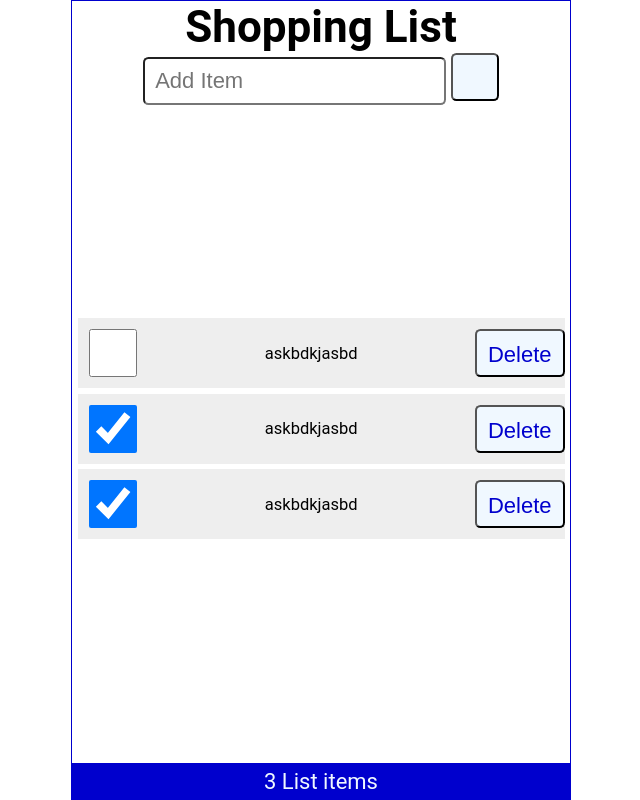
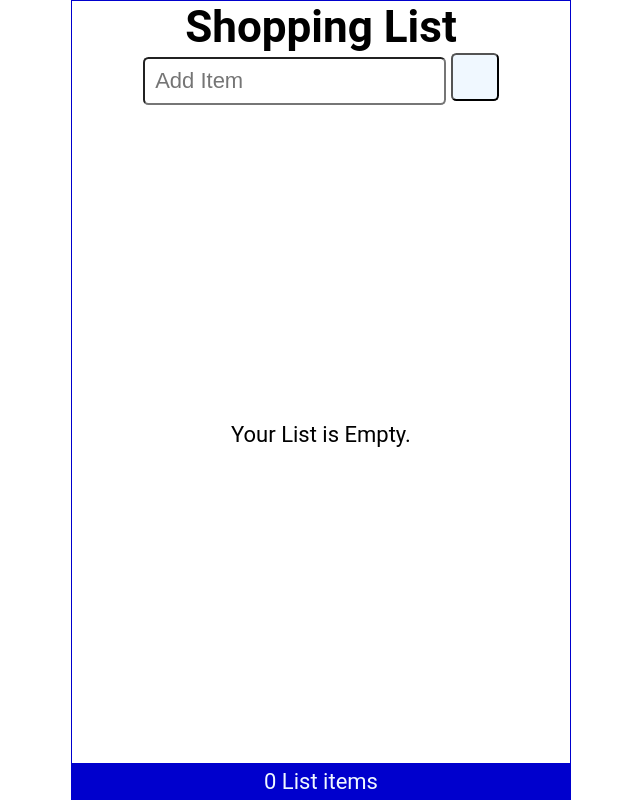
Before and after one commit to DadhaniyaSomin/TODO-React, a React (Create React App) app: page / in a window 1280 px wide. Shown: the whole page, without its empty margins (319-959 px from the left). Built offline with nearby package versions, Linux system fonts and the light colour scheme.

Commit message:
useEffect clear

```diff
--- a/src/App.js
+++ b/src/App.js
@@ -1,56 +1,41 @@
 import "./App.css";
-import { useState } from "react";
+import { useState ,useEffect } from "react";
 import Header from "./componants/header";
 import Layout from "./componants/content";
 import Footer from "./componants/footer";
 import AddItem from "./componants/AddItem";
 
 function App() {
-  //
 
-  const [items, setItems] = useState([
-    {
-      id: 1,
-      checked: false,
-      data: "askbdkjasbd",
-    },
-    {
-      id: 2,
-      checked: true,
-      data: "askbdkjasbd",
-    },
-    {
-      id: 3,
-      checked: true,
-      data: "askbdkjasbd",
-    },
-  ]);
+  const [items, setItems] = useState( JSON.parse(localStorage.getItem('shopinglist')) || []) ;
 
   const [newItem, setNewItem] = useState();
 
-  const setAndSaveItem = (data) => {
-      setItems(data);
-      localStorage.setItem("shopinglist", JSON.stringify(data));
-  }
+  useEffect(() => {
+    //  console.log("changes");
+    console.log("asd");
+    localStorage.setItem("shopinglist", JSON.stringify(items));
+  },[items])
+
 
   const addItem = (data) => {
     const id = items.length ? items[items.length - 1].id + 1 : 1;
     const myNewItem = { id, checked: false, data };
     const listitems = [...items, myNewItem];
     console.log(listitems);
-    setAndSaveItem(listitems);
+    setItems(listitems);
   };
 
   const handleCheck = (id) => {
     const listitems = items.map((item) =>
       item.id === id ? { ...item, checked: !item.checked } : item
     );
-    setAndSaveItem(listitems);
+    setItems(listitems);
   };
 
   const handleDelete = (id) => {
     const listitems = items.filter((item) => item.id !== id);
-    setAndSaveItem(listitems);
+    setItems(listitems);
   };
 
   const handleSubmit = (e) => {
@@ -58,7 +43,7 @@ function App() {
     if (!newItem) return;
     addItem(newItem);
     setNewItem("");
-    // setAndSaveItem
+    // setItems
   };
 
   return (
```
Also changed, not shown: data/db.json (added, +24 -0 lines), src/componants/SearchList.js (added, +20 -0 lines).
